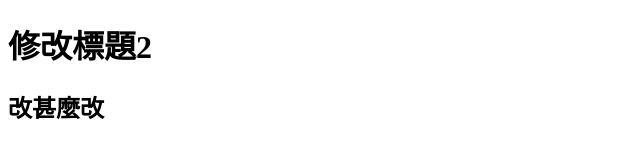
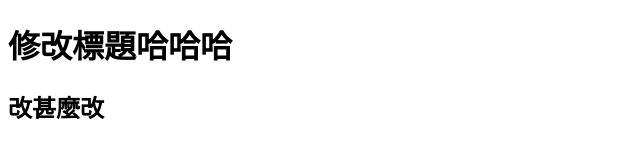
Before and after one commit to aria198a/githubtest2, a plain HTML site: page index.html in a window 1280 px wide. Shown: the whole page, without its empty margins (0-640 px from the left). Drawn offline with Linux system fonts and the light colour scheme.

Commit message:
修改標題哈哈哈

```diff
--- a/index.html
+++ b/index.html
@@ -6,7 +6,7 @@
     <title>Document</title>
 </head>
 <body>
-    <h1>修改標題2</h1>
+    <h1>修改標題哈哈哈</h1>
     <h2>改甚麼改</h2>
 </body>
 </html>
```
